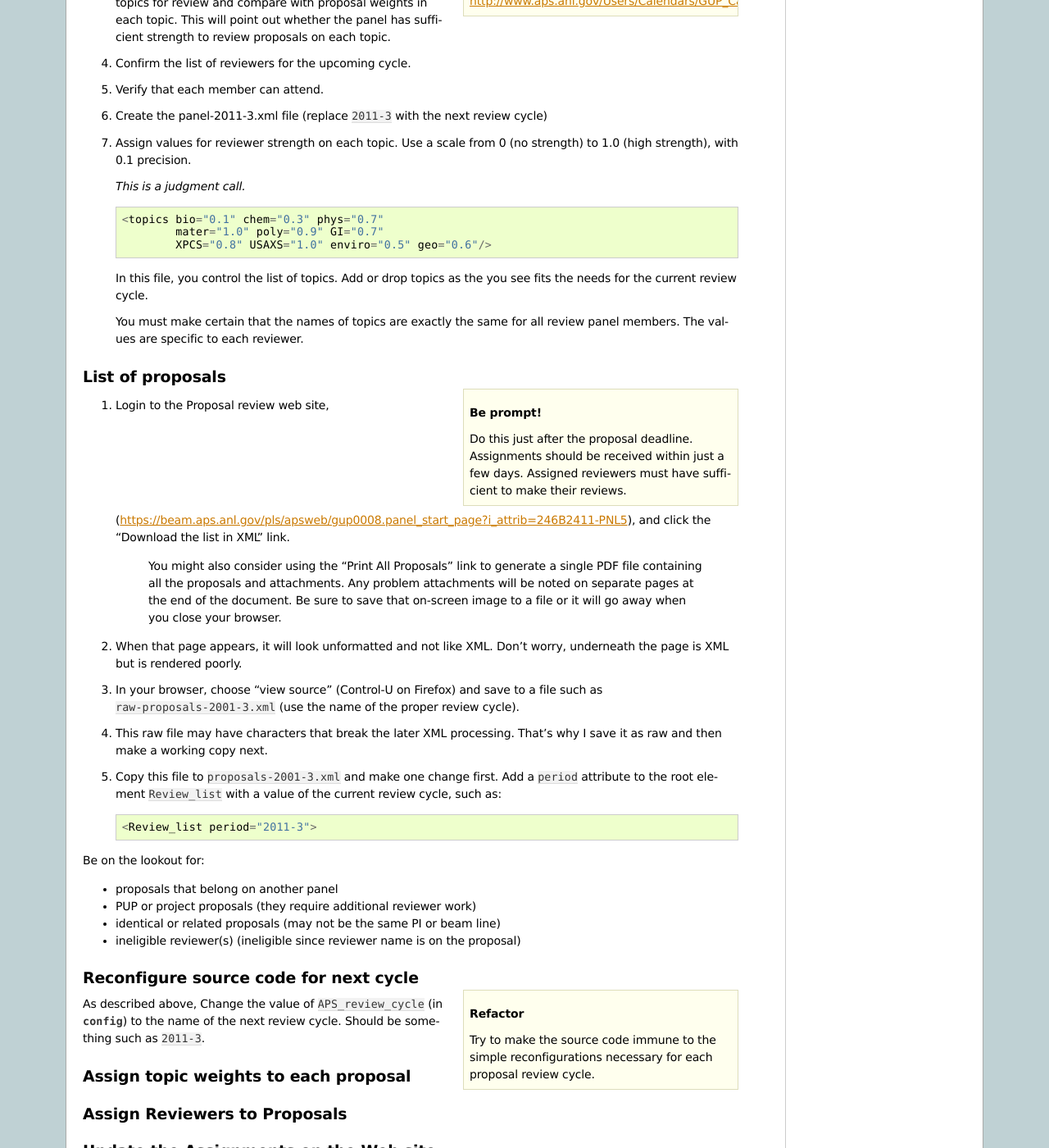
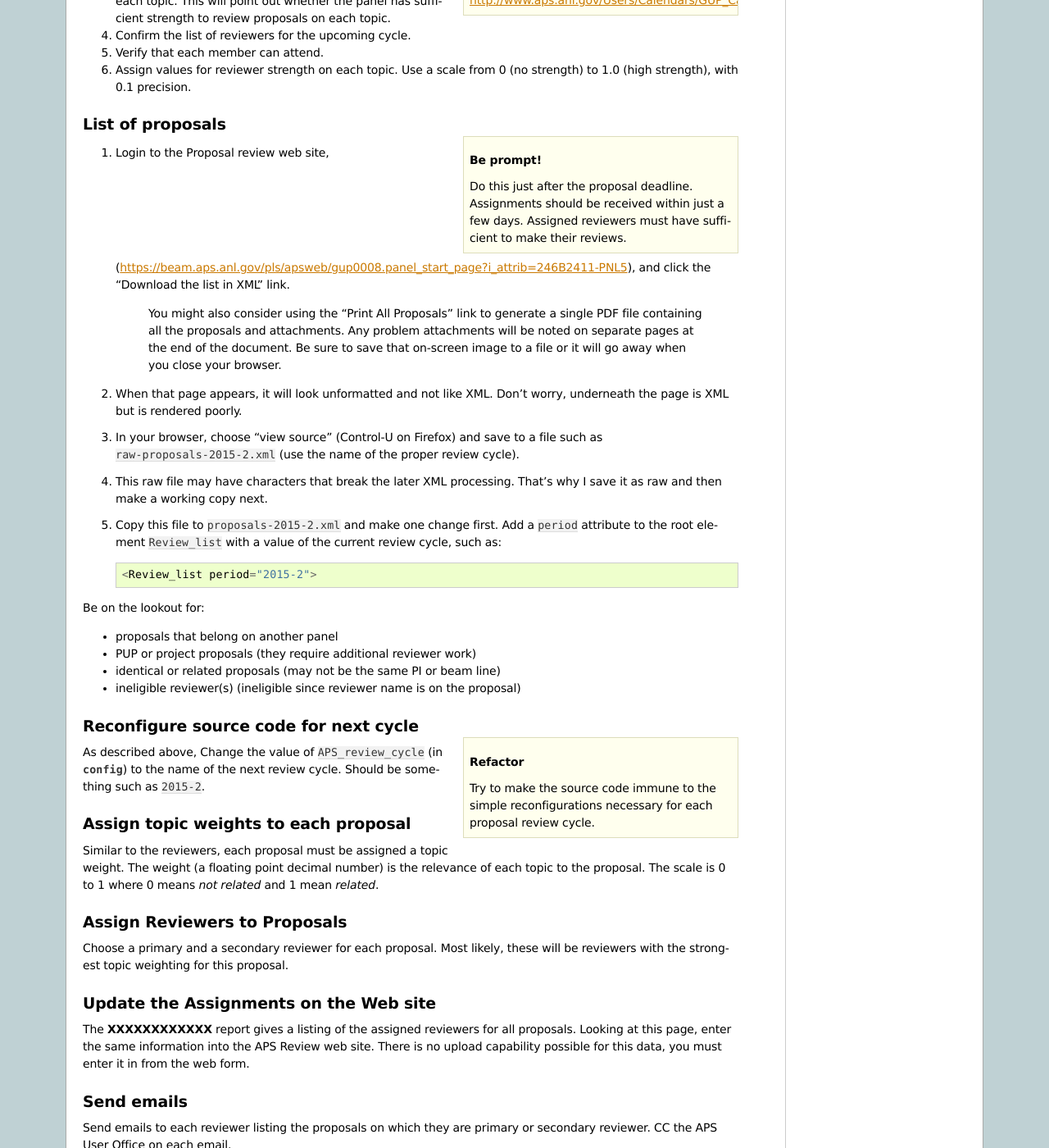
Before and after one commit to prjemian/assign_gup, a Sphinx documentation site: the page built from docs/source/instructions.rst, in a window 1280 px wide and 1400 px high, scrolled down 665 px. Shown: the whole window at 82% size. Built offline with Sphinx 7.4.7, drawn with Linux system fonts in a browser that asks for light colours.

Commit message:
refs #12, need to revise these instructions

```diff
--- a/docs/source/instructions.rst
+++ b/docs/source/instructions.rst
@@ -3,9 +3,11 @@ Instructions for the Review Panel Chairman
 
 .. rubric:: Outline
 
+.. TODO: revise here
+
 #. Before the proposal deadline
 	#. Determine the name of the next review cycle
-	   (something like ``2011-3``).
+	   (something like ``2015-2``).
 	   Change the value of ``APS_review_cycle``
 	   (in :mod:`config`) to this value.
 	#. `List of Reviewers`_
@@ -15,7 +17,7 @@ Instructions for the Review Panel Chairman
 	#. `Reconfigure source code for next cycle`_
 	#. Prepare the boilerplate letter
 	#. Run the ``Assign_GUP`` software.
-		#. `Assign topic weights to each proposal`_
+      #. `Assign topic weights to each proposal`_
 		#. `Assign Reviewers to Proposals`_
 	#. `Update the Assignments on the Web site`_
 	#. `Send emails`_
@@ -37,23 +39,8 @@ List of Reviewers
    to review proposals on each topic.
 #. Confirm the list of reviewers for the upcoming cycle.
 #. Verify that each member can attend.
-#. Create the panel-2011-3.xml file (replace ``2011-3`` with the next review cycle)
 #. Assign values for reviewer strength on each topic.
    Use a scale from 0 (no strength) to 1.0 (high strength), with 0.1 precision.
-
-   *This is a judgment call.*
-
-   ::
-
-      		<topics bio="0.1" chem="0.3" phys="0.7"
-      		        mater="1.0" poly="0.9" GI="0.7"
-      		        XPCS="0.8" USAXS="1.0" enviro="0.5" geo="0.6"/>
-
-   In this file, you control the list of topics.  Add or drop topics as
-   the you see fits the needs for the current review cycle.
-
-   You must make certain that the names of topics are exactly the same
-   for all review panel members.  The values are specific to each reviewer.
 
 
 List of proposals
@@ -78,15 +65,15 @@ List of proposals
 #. When that page appears, it will look unformatted and not like XML.
    Don't worry, underneath the page is XML but is rendered poorly.
 #. In your browser, choose "view source" (Control-U on Firefox)
-   and save to a file such as ``raw-proposals-2001-3.xml`` (use the name of
+   and save to a file such as ``raw-proposals-2015-2.xml`` (use the name of
    the proper review cycle).
 #. This raw file may have characters that break the later XML processing.
    That's why I save it as raw and then make a working copy next.
-#. Copy this file to ``proposals-2001-3.xml``
+#. Copy this file to ``proposals-2015-2.xml``
    and make one change first.  Add a ``period`` attribute to the root
    element ``Review_list`` with a value of the current review cycle, such as::
 
-     <Review_list period="2011-3">
+     <Review_list period="2015-2">
 
 Be on the lookout for:
 
@@ -105,16 +92,28 @@ Reconfigure source code for next cycle
 
 As described above, Change the value of ``APS_review_cycle``
 (in :mod:`config`) to the name of the next review cycle.
-Should be something such as ``2011-3``.
+Should be something such as ``2015-2``.
 
 Assign topic weights to each proposal
 ~~~~~~~~~~~~~~~~~~~~~~~~~~~~~~~~~~~~~
 
+Similar to the reviewers, each proposal must be assigned a topic weight.
+The weight (a floating point decimal number) is the relevance of each topic to the proposal.
+The scale is 0 to 1 where 0 means *not related* and 1 mean *related*.
+
 Assign Reviewers to Proposals
 ~~~~~~~~~~~~~~~~~~~~~~~~~~~~~
 
+Choose a primary and a secondary reviewer for each proposal.
+Most likely, these will be reviewers with the strongest topic weighting
+for this proposal.
+
 Update the Assignments on the Web site
 ~~~~~~~~~~~~~~~~~~~~~~~~~~~~~~~~~~~~~~
+
+The **XXXXXXXXXXXX** report gives a listing of the assigned reviewers for all proposals.
+Looking at this page, enter the same information into the APS Review web site.
+There is no upload capability possible for this data, you must enter it in from the web form.
 
 Send emails
 ~~~~~~~~~~~
--- a/docs/source/source_code/Assign_GUP.rst
+++ b/docs/source/source_code/Assign_GUP.rst
@@ -35,6 +35,7 @@ Submodules
    revu_mvc_data
    revu_mvc_view
    settings
+   signals
    topic_slider
    topics
    topics_editor
```
